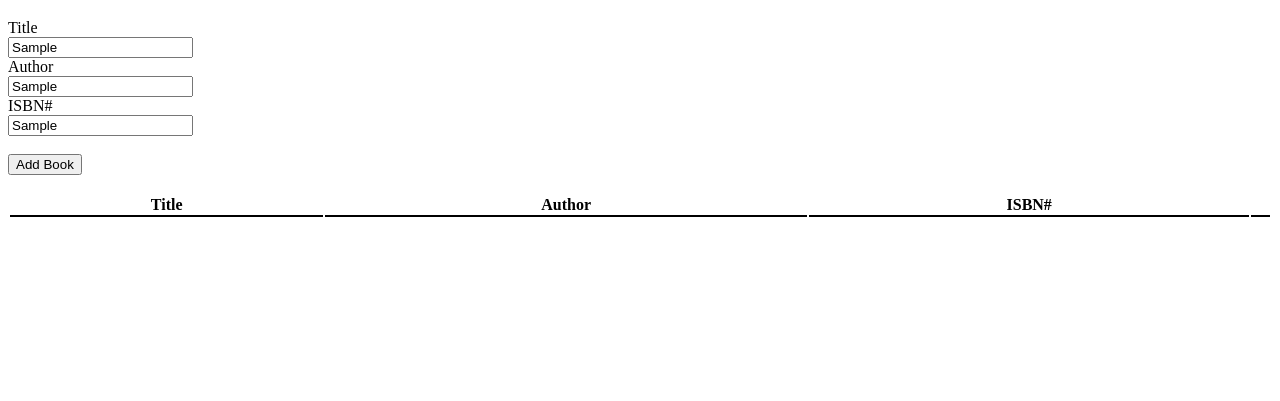
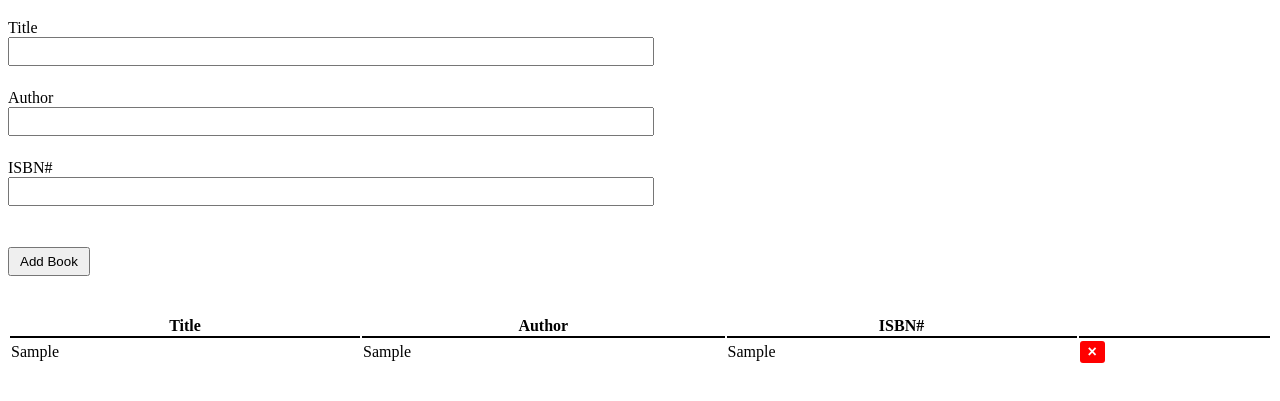
Before and after one commit to acciojob/book-list-vedikamishragithub, a website: page main.html in a window 1280 px wide. Both pictures are taken after typing "Sample", "Sample", "Sample" into the empty fields and a click on the button "Add Book". Shown: the part 61-462 px from the top of the page. Drawn offline with Linux system fonts and the light colour scheme.

Commit message:
created a submission

```diff
--- a/main.html
+++ b/main.html
@@ -18,7 +18,7 @@
 		<button id="submit">Add Book</button><br> <br>
 	</div>
     <table class="table table-striped" style="width:100%">
-		<thead>
+		<thead id="thead">
 			<tr>
 				<th>Title</th>
 				<th>Author</th>
--- a/script.js
+++ b/script.js
@@ -1 +1,54 @@
-//your JS code here. If required.
+// get references
+const titleInput = document.getElementById('title');
+const authorInput = document.getElementById('author');
+const isbnInput = document.getElementById('isbn');
+const submitInput = document.getElementById('submit');
+const bookListInput = document.getElementById('book-list');
+
+function addBook(e) {
+  e.preventDefault();
+
+  const title = titleInput.value.trim();
+  const author = authorInput.value.trim();
+  const isbn = isbnInput.value.trim();
+
+  if (title === '' || author === '' || isbn === '') {
+    alert('Please fill the form');
+    return;
+  }
+
+  const row = document.createElement('tr');
+
+  const titleCell = document.createElement('td');
+  titleCell.textContent = title;
+  row.appendChild(titleCell);
+
+  const authorCell = document.createElement('td');
+  authorCell.textContent = author;
+  row.appendChild(authorCell);
+
+  const isbnCell = document.createElement('td');
+  isbnCell.textContent = isbn;
+  row.appendChild(isbnCell);
+
+  const deleteCell = document.createElement('td');
+  const btnDelete = document.createElement('button');
+  btnDelete.textContent = '×';               // Put "x" or multiplication sign
+  btnDelete.className = 'delete';            // give class delete
+  // optionally style with bootstrap or custom css
+  btnDelete.addEventListener('click', function() {
+    row.remove();
+  });
+  deleteCell.appendChild(btnDelete);
+  row.appendChild(deleteCell);
+
+  bookListInput.appendChild(row);
+
+  // Clear input fields
+  titleInput.value = '';
+  authorInput.value = '';
+  isbnInput.value = '';
+}
+
+// Hook up the listener
+submitInput.addEventListener('click', addBook);
--- a/styles.css
+++ b/styles.css
@@ -1,7 +1,32 @@
-
 th{
   border-bottom: 2px solid black;
 }
-.class-form-group{
- width:100%;
+.class-form-group {
+      width: 100%;
+      margin-bottom: 20px;
 }
+input {
+      margin-bottom: 5px;
+      display: block;
+      width: 50%;
+      padding: 5px;
+}
+button#submit {
+      padding: 5px 10px;
+}
+button.delete {
+
+  color: white;
+  background-color: red;
+  border: none;
+  padding: 2px 8px;
+  cursor: pointer;
+  font-weight: bold;
+  font-size: 1em;
+  border-radius: 3px;
+}
+
+/* Hover effect */
+button.delete:hover {
+  background-color: darkred;
+}
```
